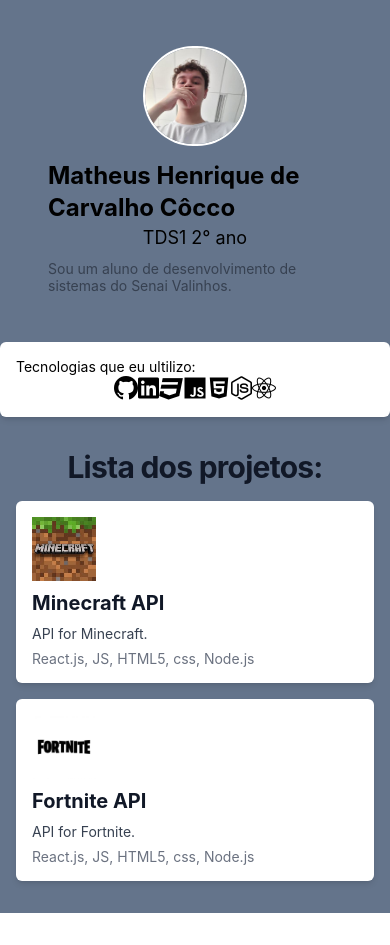
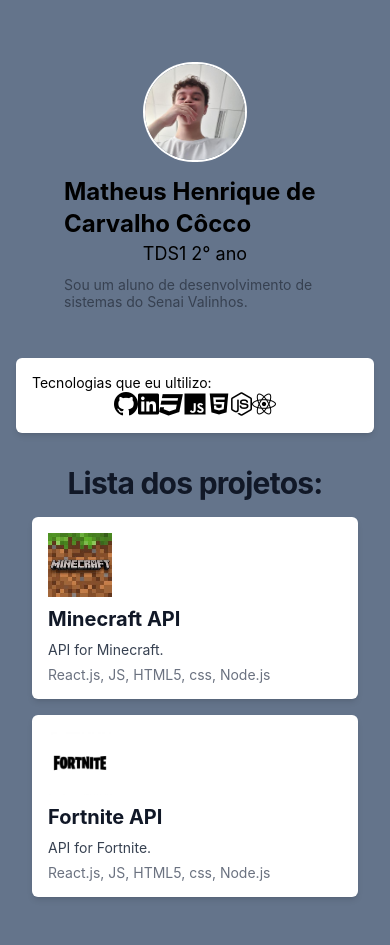
Before and after one commit to Fervalinhos/App_Portfolio, a React Native app: screen / in a window 390 px wide. Before the commit the page ends 913 px from the top, so only its background shows below. Built offline with nearby package versions, Linux system fonts and the light colour scheme.

Commit message:
Add ScrollView to App component

```diff
--- a/App.jsx
+++ b/App.jsx
@@ -27,6 +27,7 @@
 
   return (
     <View className="bg-slate-500 min-h-screen flex flex-col justify-center items-center">
+      <ScrollView className="p-4 w-full">
       <View className="p-12 sm:py-32 flex flex-col justify-center items-center">
         <Image
           source={require('./src/img/eu.jpg')}
@@ -75,6 +76,7 @@
 
 
       <StatusBar style="auto" />
+    </ScrollView>
     </View>
 
   );
```
